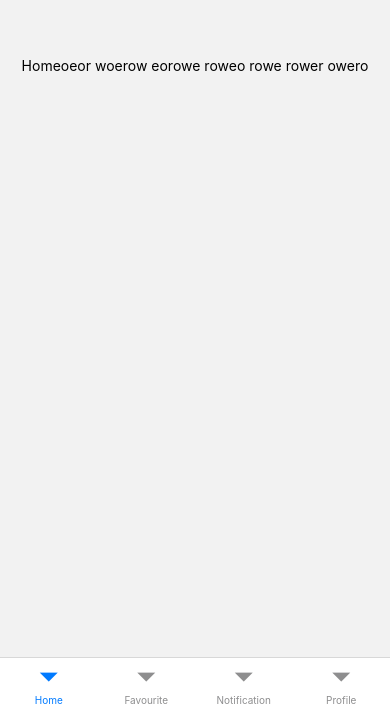
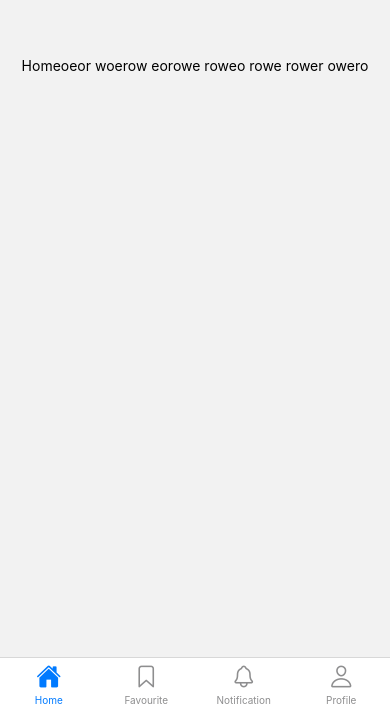
Before and after one commit to SidhardhJoe/FurniStore, a React Native app: screen /BottomNav in a window 390 px wide. Shown: the part 138-844 px from the top of the page. Built offline with nearby package versions, Linux system fonts and the light colour scheme.

Commit message:
Bottom Nav Icons

```diff
--- a/BottomNav.js
+++ b/BottomNav.js
@@ -1,24 +1,41 @@
+import { createBottomTabNavigator } from '@react-navigation/bottom-tabs'
+import { Ionicons } from '@expo/vector-icons';
 import React from 'react'
-import { createBottomTabNavigator } from '@react-navigation/bottom-tabs'
 import Home from './Screen/Home';
 import Favourite from './Screen/Favourite';
 import Notification from './Screen/Notification';
 import Profile from './Screen/Profile';
 
 
-const Bottomtab=createBottomTabNavigator();
+const Bottomtab = createBottomTabNavigator();
 
 
 const BottomNav = () => {
-  return (
+    return (
 
-    <Bottomtab.Navigator screenOptions={{headerShown:false}}>
-        <Bottomtab.Screen name='Home' component={Home}/>
-        <Bottomtab.Screen name='Favourite' component={Favourite}/>
-        <Bottomtab.Screen name='Notification' component={Notification}/>
-        <Bottomtab.Screen name='Profile' component={Profile}/>
-    </Bottomtab.Navigator>
-  )
+        <Bottomtab.Navigator screenOptions={({ route, Navigation }) => ({
+            tabBarIcon: ({ color, focused, size }) => {
+                let iconName;
+                if (route.name === "Home") {
+                    iconName = focused ? "home" : "home-outline"
+                }
+                else if (route.name === "Favourite") {
+                    iconName = focused ? "bookmark" : "bookmark-outline"
+                }
+                else if (route.name === "Notification") {
+                    iconName = focused ? "notifications" : "notifications-outline"
+                }
+                else if (route.name === "Profile") {
+                    iconName = focused ? "person" : "person-outline"
+                } return <Ionicons name={iconName} size={size} color={color} />
+            }, headerShown: false
+        })}>
+            <Bottomtab.Screen name='Home' component={Home} />
+            <Bottomtab.Screen name='Favourite' component={Favourite} />
+            <Bottomtab.Screen name='Notification' component={Notification} />
+            <Bottomtab.Screen name='Profile' component={Profile} />
+        </Bottomtab.Navigator>
+    )
 }
 
 export default BottomNav
```
